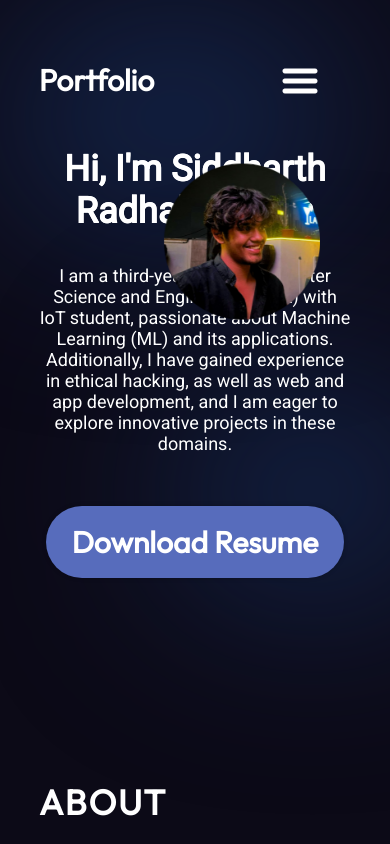
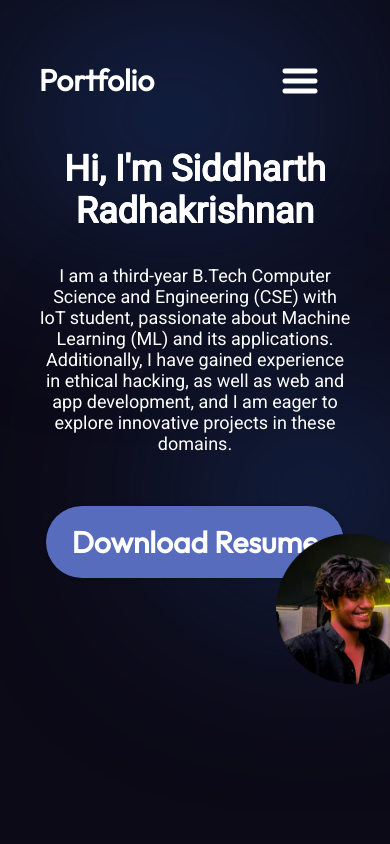
Before and after one commit to Sdkrsn/my_portfolio, a React (Vite) app: page / in a window 390 px wide. Shown: the top 844 px of the page. Built offline with nearby package versions, Linux system fonts and the light colour scheme.

Commit message:
PHONE FIT 6

```diff
--- a/src/components/Hero/Hero.module.css
+++ b/src/components/Hero/Hero.module.css
@@ -121,15 +121,14 @@
   }
 
   .heroImg {
-    width: 50%;
+    width: 40vw;
+    max-width: 150px;
+    position: relative;
+    top: -50px; /* Adjust to move it above text */
+    left: 50%;
+    transform: translateX(-50%); /* Centers image horizontally */
     z-index: 1;
-    animation-name: floating;
-    animation-duration: 3s;
-    animation-iteration-count: infinite;
-    animation-timing-function: ease-in-out;
-    position: absolute; /* Change from relative to absolute */
-    top: 10px; /* Adjust to move higher */
-    right: 10%; /* Ensure it's positioned properly */
   }
 
+
 }
```
